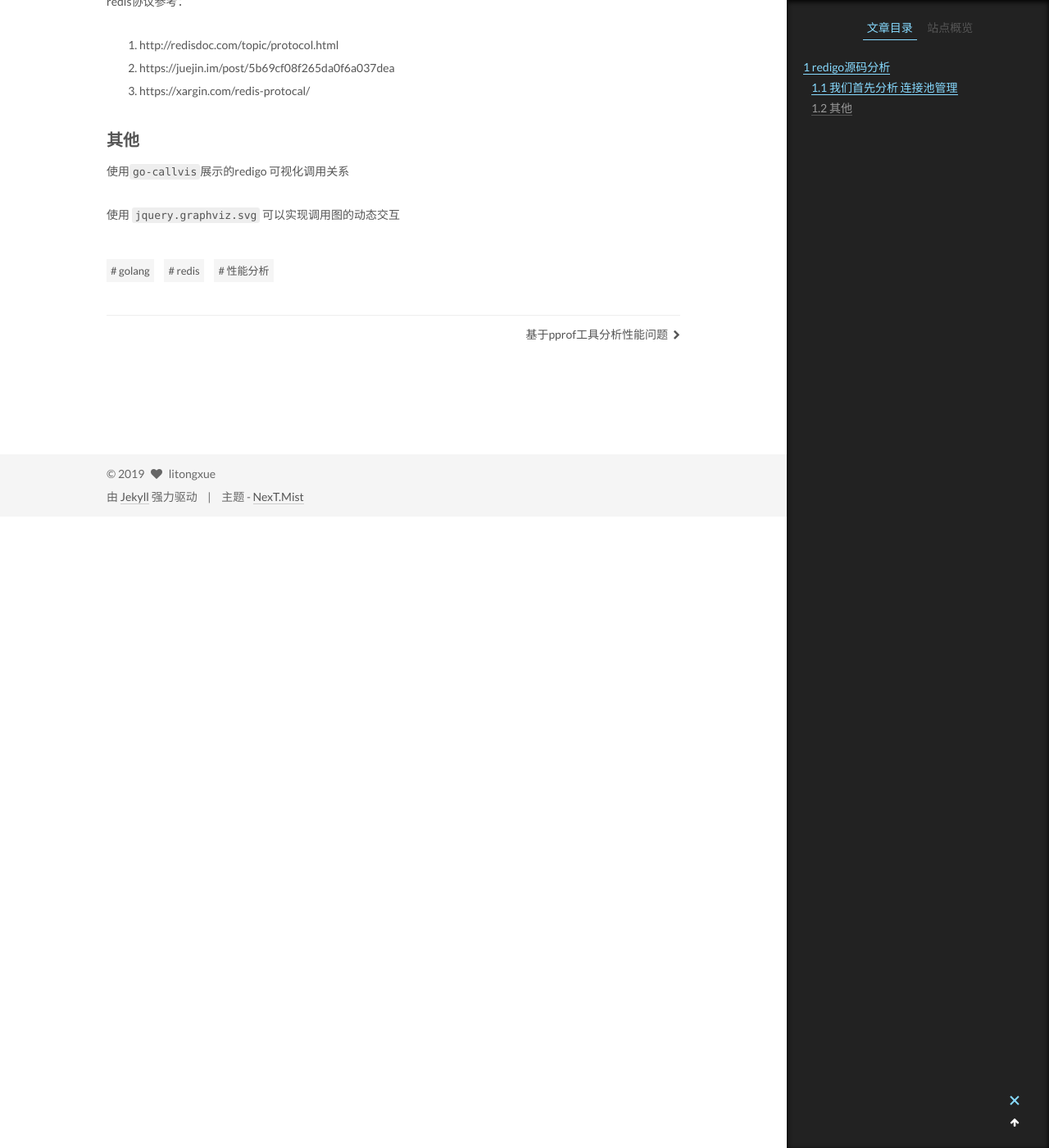
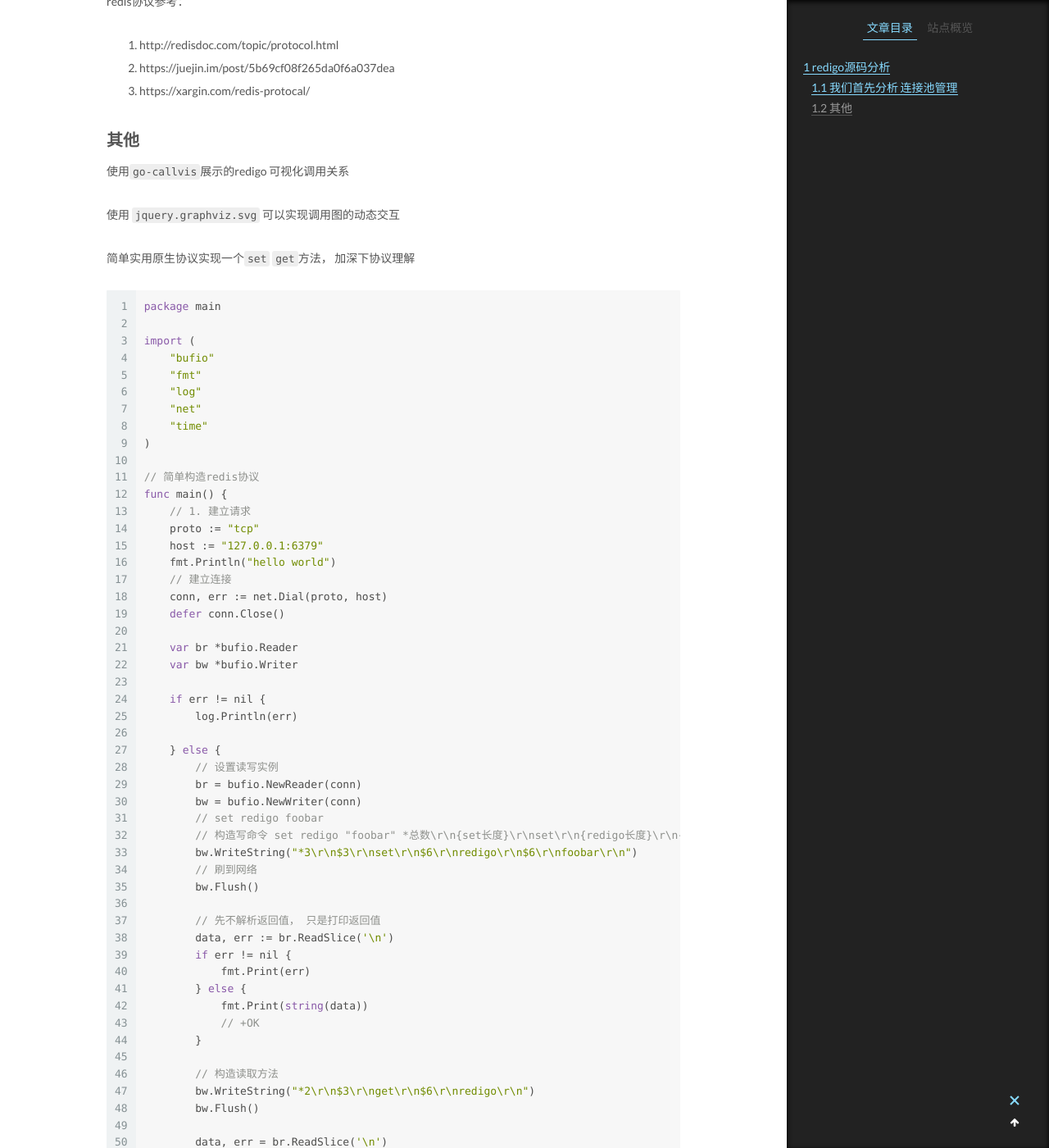
Before and after one commit to l1905/l1905.github.com, a Jekyll site: the page built from _posts/2019-10-28-redigo-source-code-parse.md, in a window 1280 px wide and 1400 px high, scrolled down 7783 px. Shown: the whole window at 82% size. Built offline with Jekyll 4.4.1, drawn with Linux system fonts in a browser that asks for light colours; comment, search, counter and statistics services are not loaded; some of the changed text lies outside the part shown.

Commit message:
update-redis-raw-proto

````diff
--- a/_posts/2019-10-28-redigo-source-code-parse.md
+++ b/_posts/2019-10-28-redigo-source-code-parse.md
@@ -380,3 +380,78 @@ redis协议参考：
 使用`go-callvis`展示的redigo 可视化调用关系
 
 使用 `jquery.graphviz.svg` 可以实现调用图的动态交互
+
+简单实用原生协议实现一个`set` `get`方法， 加深下协议理解
+
+```go
+package main
+
+import (
+    "bufio"
+    "fmt"
+    "log"
+    "net"
+    "time"
+)
+
+// 简单构造redis协议
+func main() {
+    // 1. 建立请求
+    proto := "tcp"
+    host := "127.0.0.1:6379"
+    fmt.Println("hello world")
+    // 建立连接
+    conn, err := net.Dial(proto, host)
+    defer conn.Close()
+
+    var br *bufio.Reader
+    var bw *bufio.Writer
+
+    if err != nil {
+        log.Println(err)
+
+    } else {
+        // 设置读写实例
+        br = bufio.NewReader(conn)
+        bw = bufio.NewWriter(conn)
+        // set redigo foobar
+        // 构造写命令 set redigo "foobar" *总数\r\n{set长度}\r\nset\r\n{redigo长度}\r\n{foobar长度}\r\nfoobar\r\n
+        bw.WriteString("*3\r\n$3\r\nset\r\n$6\r\nredigo\r\n$6\r\nfoobar\r\n")
+        // 刷到网络
+        bw.Flush()
+
+        // 先不解析返回值， 只是打印返回值
+        data, err := br.ReadSlice('\n')
+        if err != nil {
+            fmt.Print(err)
+        } else {
+            fmt.Print(string(data))
+            // +OK
+        }
+
+        // 构造读取方法
+        bw.WriteString("*2\r\n$3\r\nget\r\n$6\r\nredigo\r\n")
+        bw.Flush()
+
+        data, err = br.ReadSlice('\n')
+        if err != nil {
+            fmt.Print(err)
+        } else {
+            // 获取长度$6
+            fmt.Print(string(data))
+
+            // 获取第二个字符
+            // foobar
+            data, err = br.ReadSlice('\n')
+            fmt.Println(string(data))
+            // +OK
+        }
+
+    }
+
+    // 两秒后自动退出
+    time.Sleep(time.Second*2)
+
+}
+
+```
````
